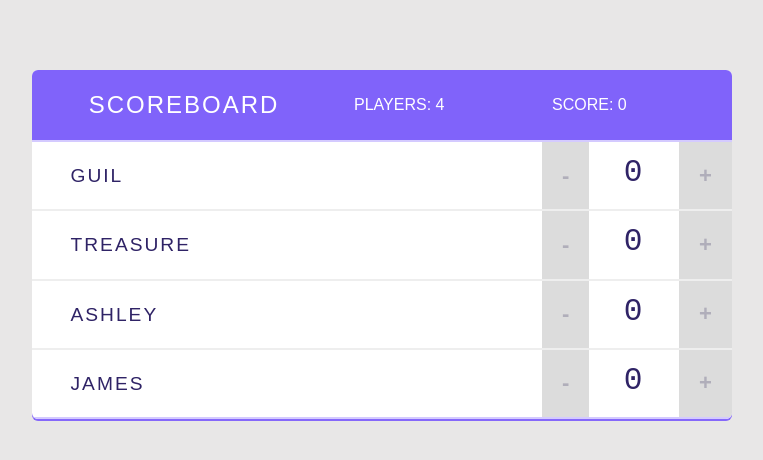
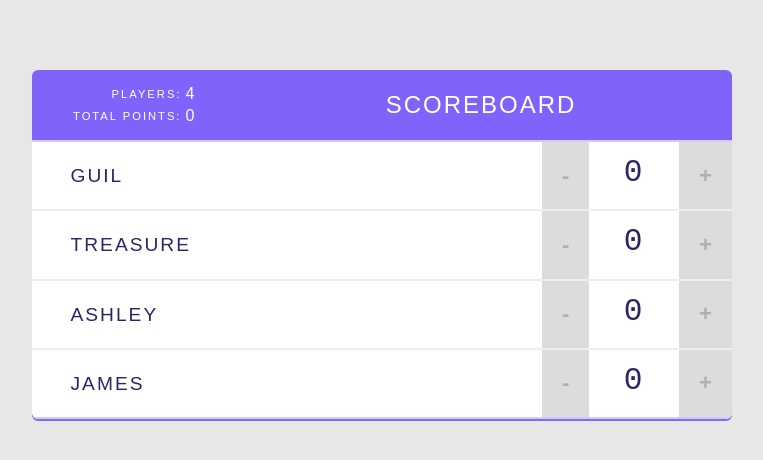
Before and after one commit to iokiwi/react_learning, a React (Create React App) app in the folder scoreboard/: page / in a window 1280 px wide. Shown: the top 460 px of the page, without its empty margins (258-1021 px from the left). Built offline with nearby package versions, Linux system fonts and the light colour scheme.

Commit message:
create stats component

```diff
--- a/scoreboard/src/components/App.js
+++ b/scoreboard/src/components/App.js
@@ -3,8 +3,6 @@
 import Player from "./Player";
 
 const App = () => {
-
-  const [totalScore, setTotalScore] = React.useState(0)
 
   const [players, setPlayers] = React.useState([
     {
@@ -35,24 +33,22 @@
 
   const handleScoreChange = (id, delta) => {
     setPlayers(prevPlayers => prevPlayers.map(p => {
-      if (p.id === id) {
+      if (p.id === id && p.score + delta >= 0) {
         return {
           name: p.name,
           id: p.id,
-          score: p.score + delta < 0 ? 0 : p.score + delta
+          score: p.score + delta
         }
       }
       return p
     }));
-    setTotalScore(players.reduce((sum, player) => { return sum + player.score}, 1))
   }
 
   return (
     <div className="scoreboard">
       <Header
         title="Scoreboard"
-        totalPlayers={players.length}
-        totalScore={totalScore}
+        players={players}
       />
 
       {/* Players list */}
--- a/scoreboard/src/components/Header.js
+++ b/scoreboard/src/components/Header.js
@@ -1,11 +1,13 @@
 import React from "react";
+import Stats from './Stats';
 
 const Header = (props) => {
   return (
     <header>
+      <Stats
+        players={props.players}
+      />
       <h1>{props.title}</h1>
-      <span className="stats">Players: {props.totalPlayers}</span>
-      <span className="stats">Score: {props.totalScore}</span>
     </header>
   );
 }
--- /dev/null
+++ b/scoreboard/src/components/Stats.js
@@ -0,0 +1,27 @@
+import React from 'react';
+
+const Stats = (props) => {
+
+  const totalPlayers = props.players.length
+  const totalScore = props.players.reduce((total, player) => {
+    return total + player.score
+  }, 0)
+
+
+  return (
+    <table className="stats">
+      <tbody>
+          <tr>
+            <td>Players:</td>
+            <td>{totalPlayers}</td>
+            </tr>
+          <tr>
+            <td>Total Points:</td>
+            <td>{totalScore}</td>
+          </tr>
+      </tbody>
+    </table>
+  )
+}
+
+export default Stats;
```
